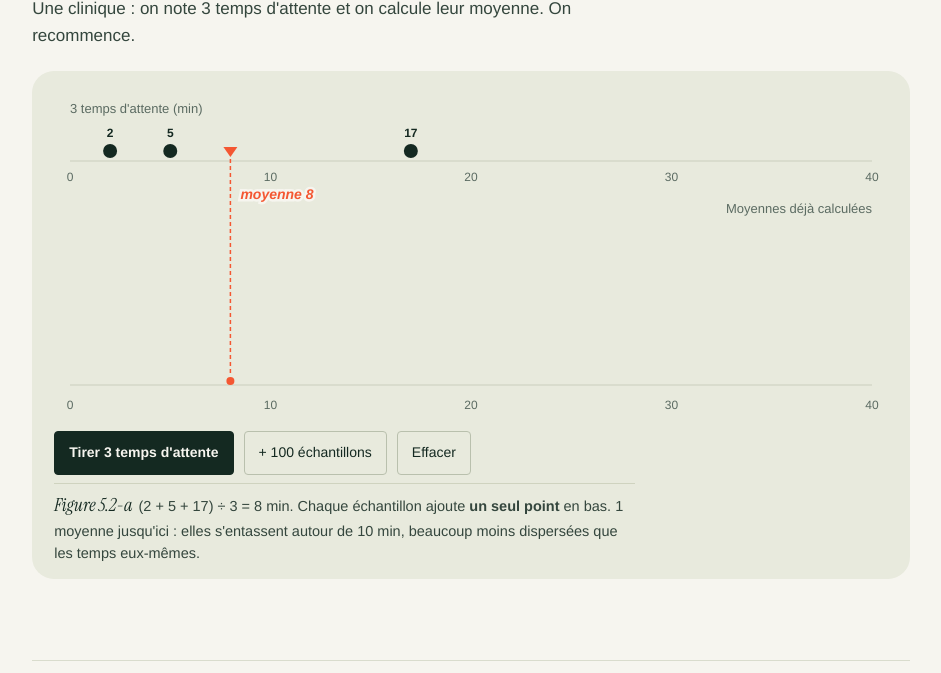
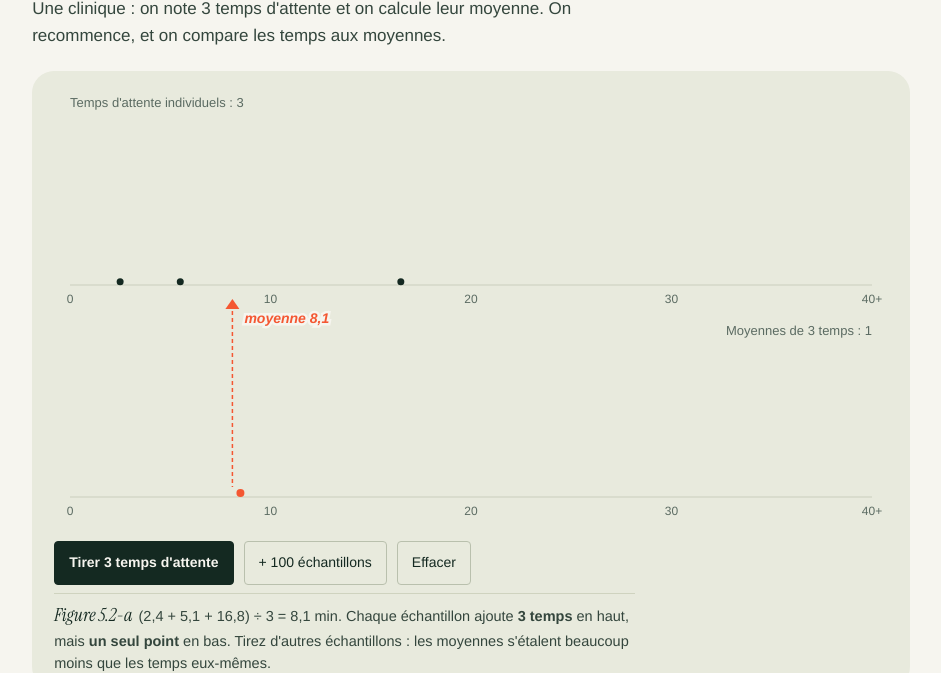
Before and after one commit to royalty303/prob-stats, a plain HTML site: page 5-2-theoreme-central-limite.html in a window 1280 px wide. Shown: the part 476-1149 px from the top of the page, without its empty margins (169-1110 px from the left). Drawn offline with Linux system fonts and the light colour scheme.

Commit message:
5.2-a recentrée : temps individuels vs moyennes, temps non arrondis, 300 échantillons max, légende corrigée
Co-Authored-By: Claude Opus 5.5 <noreply@anthropic.com>
Claude-Session: https://claude.ai/code/session_01QzDfvqDrpHD83tChmdpsNU

```diff
--- a/5-2-theoreme-central-limite.html
+++ b/5-2-theoreme-central-limite.html
@@ -7,8 +7,8 @@
 <title>5.2 · Théorème central limite</title>
 <link rel="preconnect" href="https://fonts.googleapis.com">
 <link href="https://fonts.googleapis.com/css2?family=Source+Serif+4:ital,opsz,wght@0,8..60,500;0,8..60,700;1,8..60,500&family=Public+Sans:wght@400;600;700&family=Instrument+Serif:ital@0;1&family=Manrope:wght@400;600;700;800&display=swap" rel="stylesheet">
-<link rel="stylesheet" href="assets/style.css?v=30">
-<link rel="stylesheet" href="assets/theme.css?v=30">
+<link rel="stylesheet" href="assets/style.css?v=33">
+<link rel="stylesheet" href="assets/theme.css?v=33">
 </head>
 <body>
 <header class="top"><div class="wrap">
@@ -24,8 +24,8 @@
   </div>
   <section class="part">
     <h2>Un échantillon donne une seule moyenne</h2>
-    <p class="lead">Une clinique : on note 3 temps d'attente et on calcule leur moyenne. On recommence.</p>
-    <figure><div class="fig" style="--h:330px"><svg id="f52a" role="img" aria-label="Trois temps d'attente et leur moyenne, ajoutée au graphique des moyennes"></svg></div>
+    <p class="lead">Une clinique : on note 3 temps d'attente et on calcule leur moyenne. On recommence, et on compare les temps aux moyennes.</p>
+    <figure><div class="fig" style="--h:440px;--hm:400px"><svg id="f52a" role="img" aria-label="Trois temps d'attente et leur moyenne, ajoutée au graphique des moyennes"></svg></div>
       <div class="tools"><button class="go" id="b52a1">Tirer 3 temps d'attente</button><button id="b52a2">+ 100 échantillons</button><button id="b52a3">Effacer</button></div>
       <figcaption id="c52a"></figcaption></figure>
   </section>
@@ -59,7 +59,7 @@
   </section>
   <div class="foot">Populations : modèles choisis pour illustrer le théorème.</div>
 </div></main>
-<script src="assets/commun.js?v=30"></script>
-<script src="assets/s5-2.js?v=30"></script>
+<script src="assets/commun.js?v=33"></script>
+<script src="assets/s5-2.js?v=33"></script>
 </body>
 </html>
--- a/assets/s5-2.js
+++ b/assets/s5-2.js
@@ -1,30 +1,29 @@
 {
 const {fr,fx,$,C,txt,fig,npdf,tpdf11,cpdf,gauss,path,area}=SITE;
 // Figure a : un échantillon, une moyenne
-  const expo=()=>Math.max(1,Math.round(-10*Math.log(1-Math.random())));
-  let cur=[2,5,17],means=[8];
-  const fa=fig('f52a',(W,H,m)=>{
-    const pl=16,pr=16,xm=40,X=v=>pl+Math.min(v,xm)/xm*(W-pl-pr),y1=70,y2=H-36;let s='';
-    s+=txt(pl,22,'3 temps d\'attente (min)',{c:C.mute,fs:13})+`<line x1="${pl}" x2="${W-pr}" y1="${y1}" y2="${y1}" stroke="${C.line}" stroke-width="2"/>`;
-    s+=txt(W-pr,y1+52,'Moyennes déjà calculées',{c:C.mute,fs:13,a:'end'});
-    [0,10,20,30,40].forEach(t=>s+=txt(X(t),y1+20,t,{a:'middle',fs:12,c:C.mute})+txt(X(t),H-12,t,{a:'middle',fs:12,c:C.mute}));
-    s+=`<line x1="${pl}" x2="${W-pr}" y1="${y2}" y2="${y2}" stroke="${C.line}" stroke-width="2"/>`;
-    const mu=cur.reduce((a,b)=>a+b,0)/3;
-    cur.forEach(v=>s+=`<circle cx="${X(v)}" cy="${y1-10}" r="7" fill="${C.ink}"/>`+txt(X(v),y1-24,v,{a:'middle',fs:12,w:600}));
-    const cnt={};means.forEach(v=>{const b=Math.round(v*2)/2;cnt[b]=(cnt[b]||0)+1});const mk=Math.max(1,...Object.values(cnt)),avail=y2-(y1+60);
-    const r0=m?3:4,stp=Math.min(2*r0+1,avail/mk),r=Math.max(.8,Math.min(r0,stp*.45)),col={};const bars=stp<3,bw=Math.max(1.5,(X(.5)-X(0))*.8);
-    if(bars)Object.entries(cnt).forEach(([b,c])=>{const h=c*stp;s+=`<rect x="${X(+b)-bw/2}" y="${y2-h}" width="${bw}" height="${h}" fill="${C.ink}" opacity=".85"/>`});
-    means.forEach((v,i)=>{const b=Math.round(v*2)/2;col[b]=(col[b]||0)+1;const k=col[b];const last=i===means.length-1;
-      if(!bars||last)s+=`<circle cx="${X(b)}" cy="${y2-r-(k-1)*stp}" r="${last?Math.max(r,3.5):r}" fill="${last?C.org:C.ink}"/>`});
-    const lk=col[Math.round(mu*2)/2]||1;
-    s+=`<line x1="${X(mu)}" x2="${X(mu)}" y1="${y1-2}" y2="${y2-r*2-(lk-1)*stp-4}" stroke="${C.org}" stroke-width="1.5" stroke-dasharray="4 3"/>`;
-    s+=`<path d="M${X(mu)-7},${y1-14}l7,10l7,-10z" fill="${C.org}"/>`+txt(X(mu)+10,y1+(m?33:38),`moyenne ${fr(mu,1)}`,{c:C.org,fs:14,w:700,it:1,halo:1});
+  const expo=()=>-10*Math.log(1-Math.random()),MAXS=300;
+  let cur=[2.4,5.1,16.8],obs=[...cur],means=[(2.4+5.1+16.8)/3];
+  const stack=(vals,X,base,avail,r0,col,hiFrom)=>{let s='';const cnt={};vals.forEach(v=>{const b=Math.min(39.5,Math.floor(v)+.5);cnt[b]=(cnt[b]||0)+1});
+    const mk=Math.max(1,...Object.values(cnt)),stp=Math.min(2*r0+1,avail/mk),r=Math.max(.9,Math.min(r0,stp*.45)),k={};let top=base;
+    vals.forEach((v,i)=>{const b=Math.min(39.5,Math.floor(v)+.5);k[b]=(k[b]||0)+1;const y=base-r-(k[b]-1)*stp,hi=i>=hiFrom;
+      s+=`<circle cx="${X(b)}" cy="${y}" r="${hi?Math.max(r,3.5):r}" fill="${hi?col[1]:col[0]}"/>`;if(hi)top=Math.min(top,y)});return {s,stp,r,cnt,top}};
+  const sd=a=>{const m=a.reduce((x,y)=>x+y,0)/a.length;return Math.sqrt(a.reduce((x,y)=>x+(y-m)**2,0)/Math.max(1,a.length-1))};
+  const fa=fig('f52a',(W,H,m)=>{const pl=16,pr=16,xm=40,X=v=>pl+Math.min(v,xm)/xm*(W-pl-pr),yT=Math.round(H*.44),yB=H-34;let s='';
+    s+=txt(pl,16,`Temps d'attente individuels : ${obs.length}`,{c:C.mute,fs:13})+txt(W-pr,yT+50,`Moyennes de 3 temps : ${means.length}`,{c:C.mute,fs:13,a:'end'});
+    [yT,yB].forEach(y=>{s+=`<line x1="${pl}" x2="${W-pr}" y1="${y}" y2="${y}" stroke="${C.line}" stroke-width="2"/>`;[0,10,20,30,40].forEach(t=>s+=txt(X(t),y+18,t===40?'40+':t,{a:'middle',fs:12,c:C.mute}))});
+    s+=stack(obs,X,yT,yT-36,m?2.5:3.2,[C.mute,C.ink],obs.length-3).s;
+    const SB=stack(means,X,yB,yB-yT-70,m?3:4,[C.ink,C.org],means.length-1);s+=SB.s;
+    const mu=means[means.length-1];
+    s+=`<path d="M${X(mu)-7},${yT+24}l7,-10l7,10z" fill="${C.org}"/><line x1="${X(mu)}" x2="${X(mu)}" y1="${yT+26}" y2="${SB.top-6}" stroke="${C.org}" stroke-width="1.5" stroke-dasharray="4 3"/>`;
+    s+=txt(X(mu)+(mu>30?-12:12),yT+38,`moyenne ${fr(mu,1)}`,{a:mu>30?'end':'start',c:C.org,fs:14,w:700,it:1,halo:1});
     return s});
-  const cap=()=>{const mu=cur.reduce((a,b)=>a+b,0)/3;$('c52a').innerHTML=`<span class="fn">Figure 5.2-a</span>(${cur.join(' + ')}) ÷ 3 = ${fr(mu,1)} min. Chaque échantillon ajoute <b>un seul point</b> en bas. ${means.length} moyenne${means.length>1?'s':''} jusqu'ici : elles s'entassent autour de 10 min, beaucoup moins dispersées que les temps eux-mêmes.`};
-  const draw=()=>{cur=[expo(),expo(),expo()];means.push(cur.reduce((a,b)=>a+b,0)/3)};
+  const cap=()=>{const mu=means[means.length-1],mm=means.reduce((a,b)=>a+b,0)/means.length;
+    $('c52a').innerHTML=`<span class="fn">Figure 5.2-a</span>(${cur.map(v=>fr(v,1)).join(' + ')}) ÷ 3 = ${fr(mu,1)} min. Chaque échantillon ajoute <b>3 temps</b> en haut, mais <b>un seul point</b> en bas.${means.length>=30?` Après ${means.length} échantillons : les temps individuels ont un écart type d'environ ${fr(sd(obs),1)} min; les moyennes, d'environ ${fr(sd(means),1)} min. Elles se tassent autour de ${fr(mm,1)} min, près de la moyenne de la population (10 min); avec seulement 3 temps, leur distribution reste asymétrique.`:' Tirez d\'autres échantillons : les moyennes s\'étalent beaucoup moins que les temps eux-mêmes.'}${means.length>=MAXS?' (Maximum atteint : effacez pour recommencer.)':''}`;
+    $('b52a1').disabled=$('b52a2').disabled=means.length>=MAXS};
+  const draw=()=>{if(means.length>=MAXS)return;cur=[expo(),expo(),expo()];obs.push(...cur);means.push(cur.reduce((a,b)=>a+b,0)/3)};
   $('b52a1').onclick=()=>{draw();fa();cap()};
   $('b52a2').onclick=()=>{for(let i=0;i<100;i++)draw();fa();cap()};
-  $('b52a3').onclick=()=>{cur=[2,5,17];means=[8];fa();cap()};
+  $('b52a3').onclick=()=>{cur=[2.4,5.1,16.8];obs=[...cur];means=[(2.4+5.1+16.8)/3];fa();cap()};
   cap();
 
   // Figure b : laboratoire
```
Also changed, not shown: 1-1-notions-probabilite.html (+4 -4 lines), 1-2-analyse-combinatoire.html (+4 -4 lines), 1-3-probabilites-conditionnelles.html (+4 -4 lines), 2-1-tendance-centrale.html (+4 -4 lines), 2-2-dispersion.html (+4 -4 lines), 2-3-position.html (+4 -4 lines), 3-1-variables-aleatoires.html (+4 -4 lines), 3-2-loi-binomiale.html (+4 -4 lines), 3-3-loi-de-poisson.html (+4 -4 lines), 4-1-variables-continues.html (+4 -4 lines), 4-2-loi-normale.html (+4 -4 lines), 5-1-sondages.html (+4 -4 lines), 5-3-intervalles-moyenne.html (+4 -4 lines), 5-4-intervalles-proportion.html (+4 -4 lines), 3 more files.
